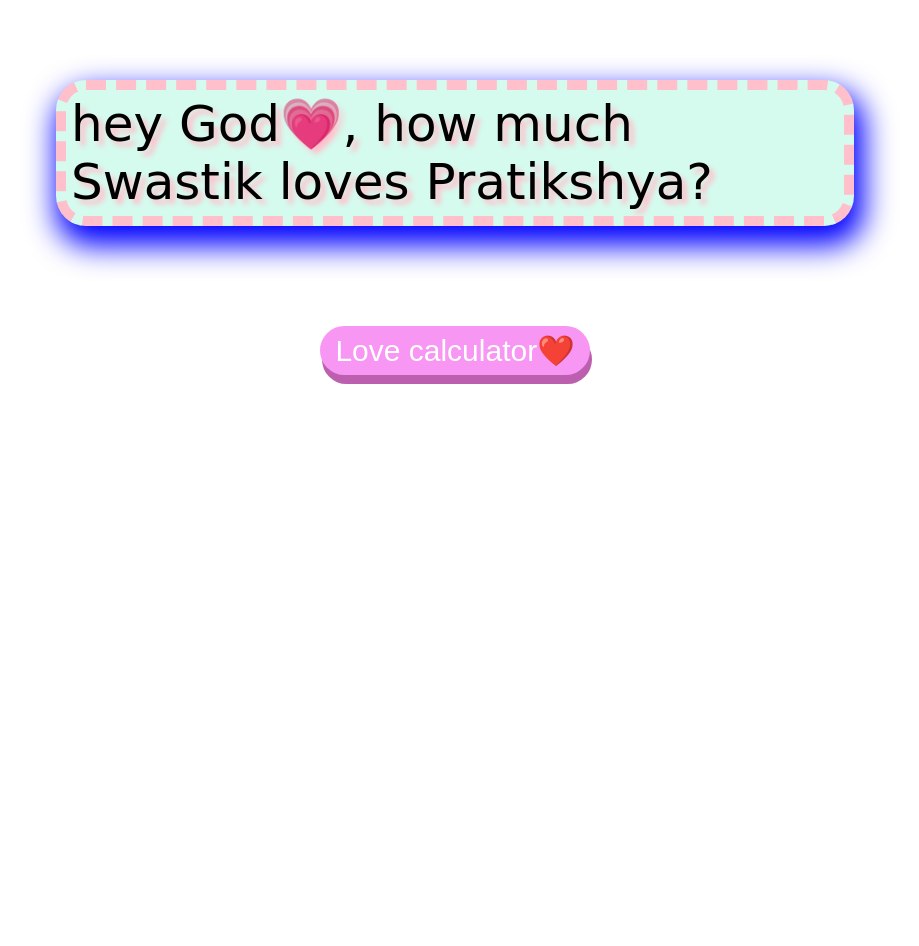
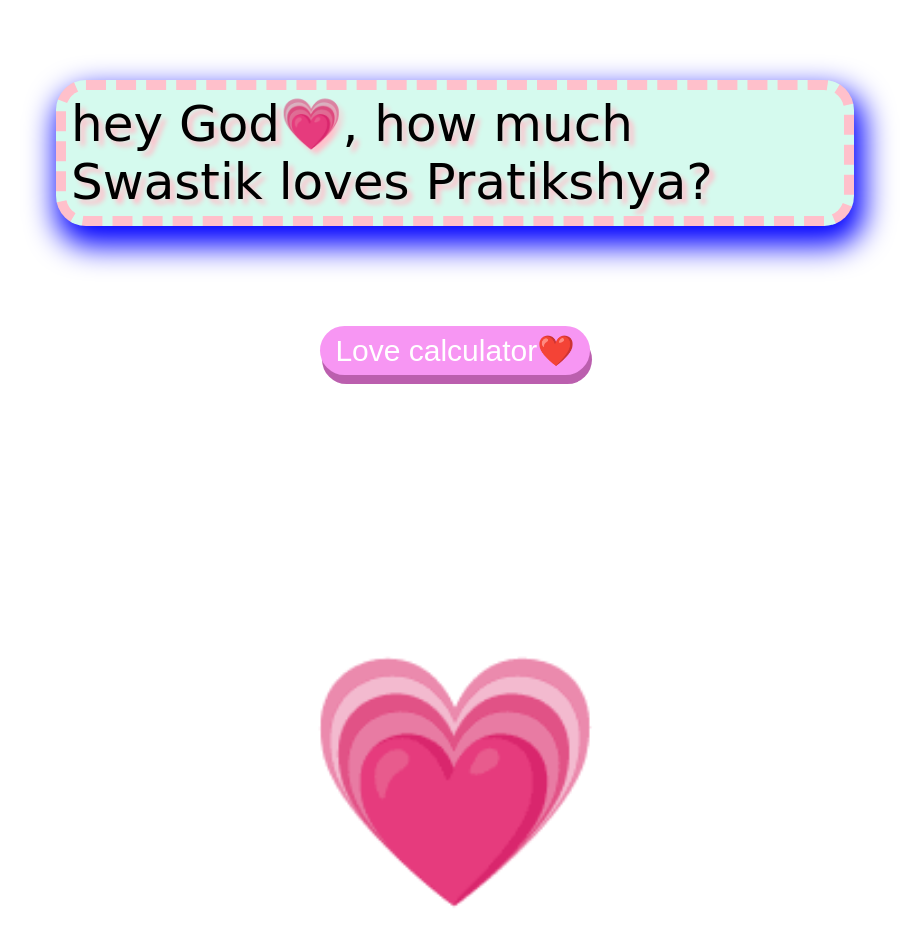
Before and after one commit to CodeWithSwastik-java-webdev/LOVE, a plain HTML site: page index.html in a window 1280 px wide. Shown: the whole page, without its empty margins (185-1104 px from the left). Before the commit the page ends 808 px from the top, so only its background shows below. Drawn offline with Linux system fonts and the light colour scheme.

Commit message:
Update index.html

```diff
--- a/index.html
+++ b/index.html
@@ -69,6 +69,7 @@
     <div class="container">
         <div class="box">hey God💗, how much Swastik loves Pratikshya?</div>
         <button class="button" id="btn">Love calculator❤️</button>
+        <p>💗</p>
 
         <!-- <img src="Screenshot_2025-04-20-04-13-25-38_1c337646f29875672b5a61192b9010f9.JPG" alt=""> -->
     </div>
```
